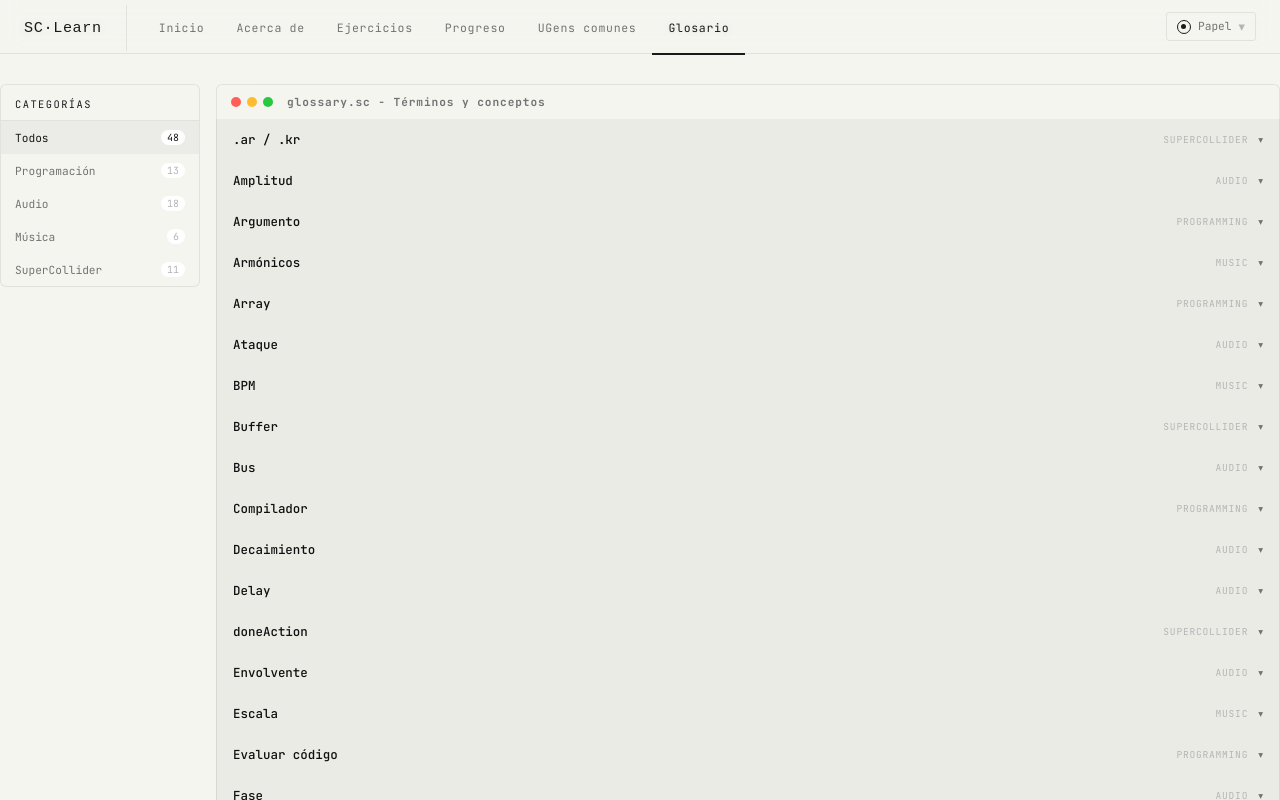
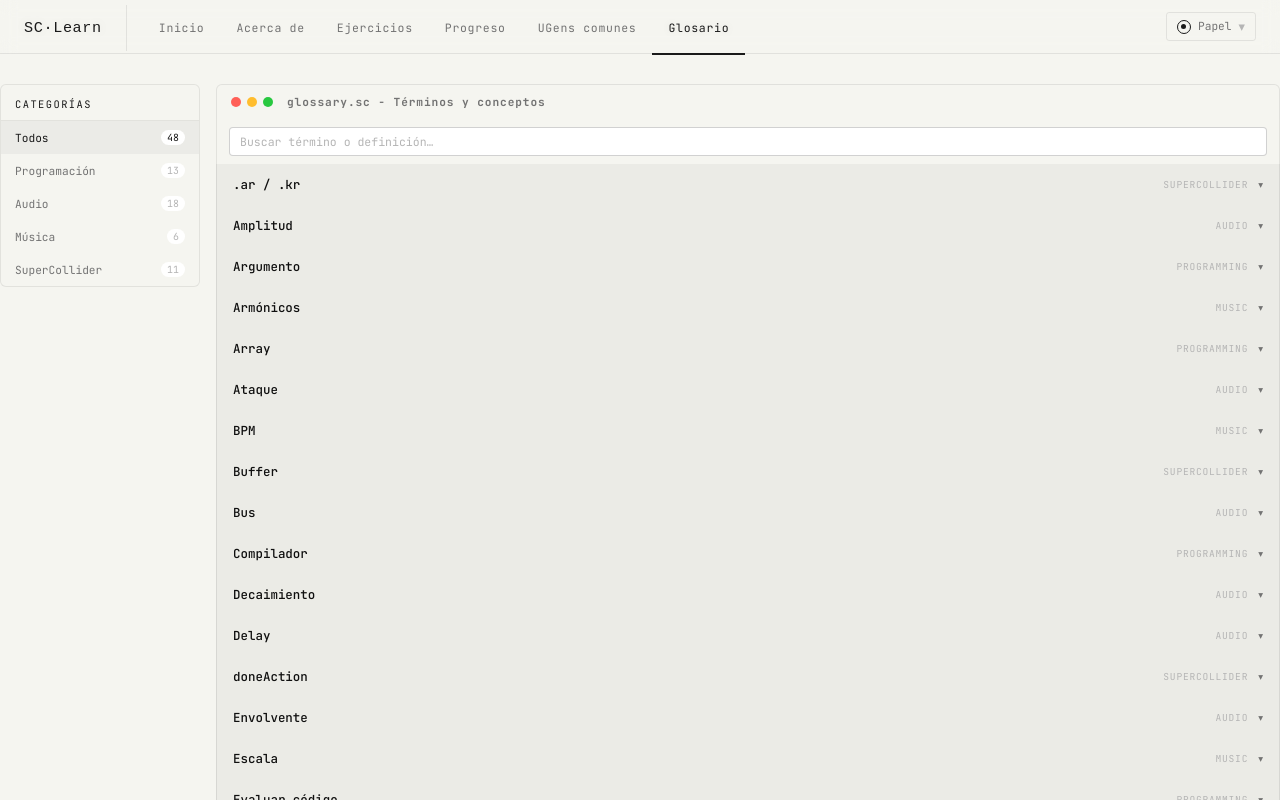
Before and after one commit to jmsanJS/supercollider-learn, a Next.js app: page /glossary in a window 1280 px wide. Shown: the top 800 px of the page. Built offline with nearby package versions, Linux system fonts and the light colour scheme.

Commit message:
feat: add text search to glossary

```diff
--- a/src/app/glossary/GlossaryClient.tsx
+++ b/src/app/glossary/GlossaryClient.tsx
@@ -10,7 +10,7 @@ import {
 } from "@/lib/glossary";
 import TerminalHeader from "@/components/TerminalHeader/TerminalHeader";
 
-const CATEGORIES: { id: GlossaryCategory; label: string; }[] = [
+const CATEGORIES: { id: GlossaryCategory; label: string }[] = [
   { id: "all", label: "Todos" },
   { id: "programming", label: "Programación" },
   { id: "audio", label: "Audio" },
@@ -21,9 +21,16 @@ const CATEGORIES: { id: GlossaryCategory; label: string; }[] = [
 export default function GlossaryClient() {
   const [activeCategory, setActiveCategory] = useState<GlossaryCategory>("all");
   const [activeTerm, setActiveTerm] = useState<GlossaryTerm | null>(null);
+  const [searchQuery, setSearchQuery] = useState("");
   const shouldScroll = useRef(false);
 
   const terms = getTermsByCategory(activeCategory);
+  const filteredTerms = searchQuery.trim()
+    ? terms.filter((t) => {
+        const q = searchQuery.toLowerCase();
+        return t.term.toLowerCase().includes(q);
+      })
+    : terms;
   const totals = getTotalByCategory();
 
   useEffect(() => {
@@ -39,6 +46,7 @@ export default function GlossaryClient() {
 
   const handleRelatedClick = (related: GlossaryTerm) => {
     shouldScroll.current = true;
+    setSearchQuery("");
     setActiveTerm(related);
     if (related.category !== activeCategory && activeCategory !== "all") {
       setActiveCategory("all");
@@ -48,7 +56,6 @@ export default function GlossaryClient() {
   return (
     <section className={styles.section_wrap} aria-label="Glosario">
       <div className={styles.glossary_layout}>
-
         <aside className={styles.sidebar}>
           <div className={styles.sidebar_header}>
             <span className={styles.section_label}>Categorías</span>
@@ -62,6 +69,7 @@ export default function GlossaryClient() {
                     onClick={() => {
                       setActiveCategory(cat.id);
                       setActiveTerm(null);
+                      setSearchQuery("");
                     }}
                     aria-current={activeCategory === cat.id}
                   >
@@ -77,9 +85,28 @@ export default function GlossaryClient() {
         <div className={styles.main}>
           <TerminalHeader title="glossary" desc="Términos y conceptos" />
 
+          <div className={styles.search_wrap}>
+            <input
+              className={styles.search_input}
+              type="search"
+              placeholder="Buscar término o definición…"
+              value={searchQuery}
+              onChange={(e) => {
+                setSearchQuery(e.target.value);
+                setActiveTerm(null);
+              }}
+              aria-label="Buscar en el glosario"
+            />
+          </div>
+
           <div className={styles.terms_wrap}>
             <ul className={styles.terms_list} aria-label="Lista de términos">
-              {terms.map((term) => (
+              {filteredTerms.length === 0 && (
+                <li className={styles.no_results}>
+                  Sin resultados para &quot;{searchQuery}&quot;
+                </li>
+              )}
+              {filteredTerms.map((term) => (
                 <li key={term.id} id={`term-${term.id}`}>
                   <button
                     className={`${styles.term_item} ${activeTerm?.id === term.id ? styles.active : ""}`}
--- a/src/app/glossary/page.module.css
+++ b/src/app/glossary/page.module.css
@@ -104,6 +104,47 @@
 /* ── Main ── */
 .main {
   min-width: 0;
+}
+
+/* ── Search ── */
+.search_wrap {
+  border: 1px solid var(--border-subtle);
+  border-top: none;
+  border-bottom: none;
+  background: var(--bg-base);
+  padding: 8px 12px;
+}
+
+.search_input {
+  width: 100%;
+  background: var(--bg-elevated);
+  border: 1px solid var(--border-medium);
+  border-radius: 4px;
+  padding: 6px 10px;
+  font-family: "JetBrains Mono", monospace;
+  font-size: 0.72rem;
+  color: var(--text-primary);
+  outline: none;
+  transition: border-color 0.1s;
+}
+
+.search_input::placeholder {
+  color: var(--text-disabled);
+}
+
+.search_input:focus {
+  border-color: var(--accent);
+}
+
+.search_input::-webkit-search-cancel-button {
+  cursor: pointer;
+}
+
+.no_results {
+  padding: 24px 16px;
+  font-size: 0.72rem;
+  color: var(--text-muted);
+  text-align: center;
 }
 
 .terms_wrap {
```
